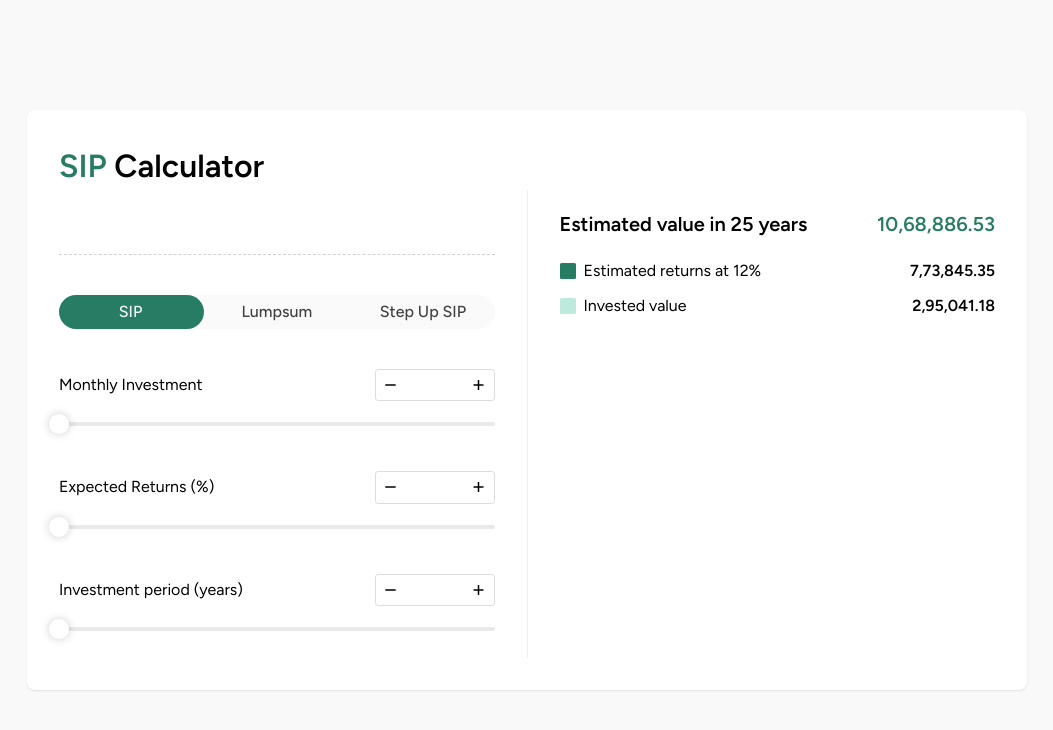
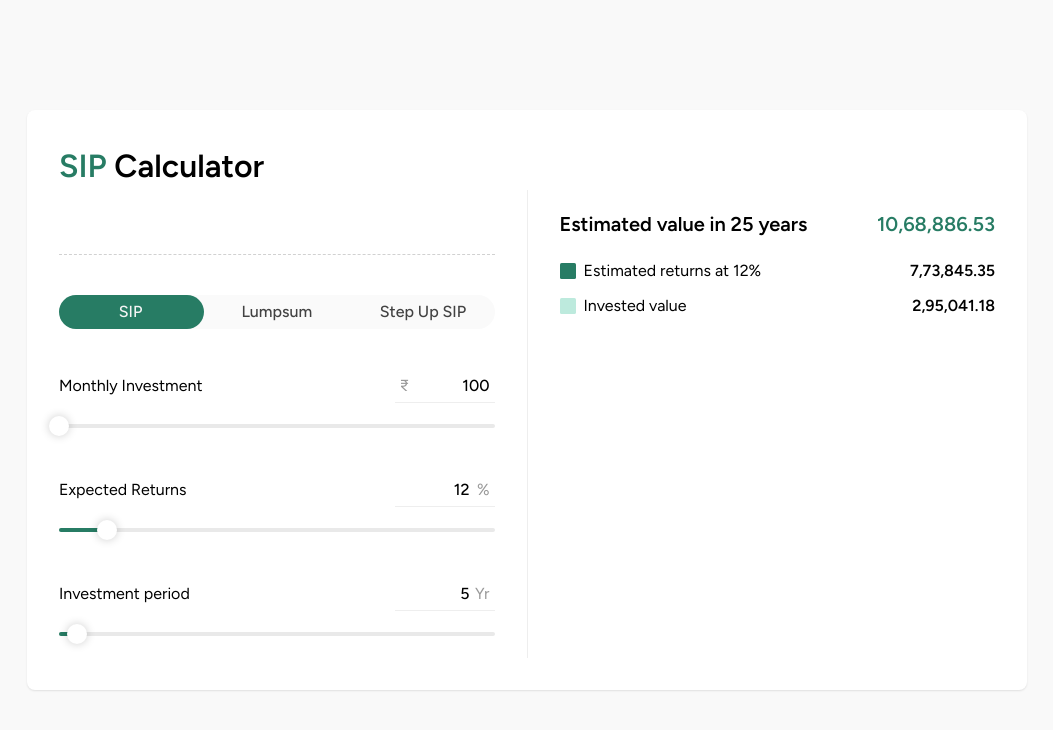
Before and after one commit to rainwalkr/sip-calculator, a React (Vite) app: page / in a window 1280 px wide. Shown: the top 730 px of the page, without its empty margins (113-1166 px from the left). Built offline with nearby package versions, Linux system fonts and the light colour scheme.

Commit message:
feat: SliderWithInputControl - add interactivity

```diff
--- a/src/components/CalculatorCard/CalculatorCard.css
+++ b/src/components/CalculatorCard/CalculatorCard.css
@@ -20,6 +20,6 @@
 
 @media screen and (max-width: 700px) {
     .calculator-wrapper {
-        padding: 1.3rem;
+        padding: 1.4rem;
     }
 }
--- a/src/components/Controls/Controls.tsx
+++ b/src/components/Controls/Controls.tsx
@@ -1,15 +1,43 @@
-import { defaultMode, modes } from '../../configs/calculator'
+import { defaultMode, INVESTMENT_PERIOD_MAX, INVESTMENT_PERIOD_MIN, modes, RETURNS_MAX, RETURNS_MIN, SIP_INVESTMENT_MAX, SIP_INVESTMENT_MIN, SIP_INVESTMENT_STEP } from '../../configs/calculator'
 import RadioButtonGroup from '../RadioButtonGroup/RadioButtonGroup'
 import SliderWithInputControl from '../SliderWithInputControl/SliderWithInputControl'
 import './Controls.css'
 
 export default function Controls() {
     let buttons = modes
+
+    function handleControlChange(field:any,val:number) {
+        console.log(field,val)
+    }
+
     return <div className='controls-wrapper'>
         <div className='actions'></div>
         <RadioButtonGroup buttons={buttons} selected={defaultMode} />
-        <SliderWithInputControl label='Monthly Investment'/>
-        <SliderWithInputControl label='Expected Returns (%)' />
-        <SliderWithInputControl label='Investment period (years)' />
+
+        <SliderWithInputControl label='Monthly Investment'
+            inputNotation='₹'
+            value={100}
+            min={SIP_INVESTMENT_MIN}
+            max={SIP_INVESTMENT_MAX}
+            rangeStep={SIP_INVESTMENT_STEP}
+            change={(value) => handleControlChange('investment',value)} />
+
+        <SliderWithInputControl label='Expected Returns'
+            inputNotation='%'
+            value={12}
+            min={RETURNS_MIN}
+            max={RETURNS_MAX}
+            inputNotationPosition='postfix'
+            step={0.1}
+            isDecimalValue={true}
+            change={(value) => handleControlChange('returns',value)} />
+
+        <SliderWithInputControl label='Investment period'
+            inputNotation='Yr'
+            value={5}
+            min={INVESTMENT_PERIOD_MIN}
+            max={INVESTMENT_PERIOD_MAX}
+            inputNotationPosition='postfix'
+            change={(value) => handleControlChange('period',value)} />
     </div>
 }
--- a/src/components/RadioButtonGroup/RadioButtonGroup.css
+++ b/src/components/RadioButtonGroup/RadioButtonGroup.css
@@ -22,6 +22,12 @@
             transition: .15s ease;
         }
 
+    }
+
+    @media screen and (max-width: 700px) {
+        .btn {
+            padding: .4rem;
+        }
     }
 
     .btn.active~.selection {
--- a/src/components/SliderWithInputControl/SliderWithInputControl.css
+++ b/src/components/SliderWithInputControl/SliderWithInputControl.css
@@ -52,46 +52,91 @@
     }
 }
 
-.increment-decrement-input {
-    max-width: 120px;
-    display: flex;
-    border: 1px solid gainsboro;
-    border-radius: .2rem;
+.line-input-container {
+    position: relative;
+    width: 100px;
 
-    .btn {
-        background: transparent;
+    .line-input {
+        width: 100%;
+        padding: 5px 5px 4px 5px;
         border: none;
-        width: 30px;
-        /* margin: 0 2px; */
+        border-bottom: 1px solid var(--line-input-border-color);
+        outline: none;
+        background-color: transparent;
+        transition: border-color 0.3s;
+        text-align: right;
+        font-weight: var(--fnt-wght-medium);
+
+        &:has(~.line-input-notation.left) {
+            padding-left: 25px;
+        }
+
+        &:has(~.line-input-notation.right) {
+            padding-right: 25px;
+        }
+
+        &:focus {
+            border-color: var(--color-primary);
+        }
+
+        &:invalid {
+            border-color: var(--line-input-invalid-color);
+
+            ~.line-input-notation {
+                color: var(--line-input-invalid-color);
+            }
+        }
+
+        /* for removing arrows */
+        /* Chrome, Safari, Edge, Opera */
+        &::-webkit-outer-spin-button,
+        &::-webkit-inner-spin-button {
+            -webkit-appearance: none;
+            margin: 0;
+        }
+
+        /* Firefox */
+        &[type=number] {
+            -moz-appearance: textfield;
+        }
+
+    }
+
+    .line-input-underline {
+        position: absolute;
+        bottom: 0;
+        left: 0;
+        height: 2px;
+        width: 100%;
+        background-color: var(--color-primary);
+        transform: scaleX(0);
+        transition: transform 0.3s;
+    }
+
+    .line-input:focus+.line-input-underline {
+        transform: scaleX(1);
+    }
+
+    .line-input-notation {
+        position: absolute;
+        top: 0;
+        color: var(--line-input-notation-color);
+        transition: color 0.3s;
+        height: 100%;
         display: flex;
         align-items: center;
-        justify-content: center;
 
-        &:hover {
-            background: whitesmoke;
-            cursor: pointer;
+        &.left {
+            left: 5px;
+        }
+
+        &.right {
+            right: 5px;
         }
     }
 
-    input {
-        width: 100%;
-        font-size: var(--fnt-sz-base);
-        padding: .2rem;
-        text-align: center;
-        border: none;
+    .line-input:focus~.line-input-notation {
+        color: var(--color-primary);
     }
 
-    /* for removing arrows */
-
-    /* Chrome, Safari, Edge, Opera */
-    input::-webkit-outer-spin-button,
-    input::-webkit-inner-spin-button {
-        -webkit-appearance: none;
-        margin: 0;
-    }
-
-    /* Firefox */
-    input[type=number] {
-        -moz-appearance: textfield;
-    }
 }
--- a/src/components/SliderWithInputControl/SliderWithInputControl.tsx
+++ b/src/components/SliderWithInputControl/SliderWithInputControl.tsx
@@ -2,31 +2,65 @@ import Slider from 'rc-slider'
 import 'rc-slider/assets/index.css';
 
 import './SliderWithInputControl.css'
+import { useState } from 'react';
 
 interface SliderWithInputControlProps {
-    label:string
+    label: string
+    value?: number,
+    inputNotation?: null | string,
+    inputNotationPosition?: 'prefix' | 'postfix'
+    min?: number,
+    max?: number,
+    step?: number
+    inputStep?: number | null
+    rangeStep?: number | null
+    isDecimalValue?: boolean
+    change: (value: number) => void
 }
 
-export default function SliderWithInputControl({ label }:SliderWithInputControlProps) {
+export default function SliderWithInputControl({
+    label,
+    value = 1,
+    inputNotation = null,
+    inputNotationPosition = 'prefix',
+    min = 1,
+    max = 100,
+    step = 1,
+    inputStep = null,
+    rangeStep = null,
+    isDecimalValue = false,
+    change
+}: SliderWithInputControlProps) {
 
-    function handleSliderChange(val: unknown) {
-        console.log(val)
-        // if ('vibrate' in navigator) {
-        //     navigator.vibrate(5)
-        // }
+    let [inputValue, setInputValue] = useState(value)
+
+    function handleSliderChange(val: any) {
+        setInputValue(val)
+        change(val)
+    }
+
+    function handleInputChange(e: any) {
+        if (!e.target.value) {
+            //@ts-ignore
+            setInputValue('');
+            return;
+        }
+        let val = isDecimalValue ? parseFloat(e.target.value) : parseInt(e.target.value);
+        setInputValue(val)
+        e.target.checkValidity() && change(val)
     }
 
     return <div className='slider-with-input-control'>
         <div className='input'>
-            <label htmlFor="investment">{label}</label>
-            <div className='increment-decrement-input'>
-                <button className='btn' type="button"><span className="material-symbols-outlined">remove</span></button>
-                <input id='investment' type="number" />
-                <button className='btn' type="button"><span className="material-symbols-outlined">add</span></button>
+            <label>{label}</label>
+            <div className="line-input-container">
+                <input className="line-input" type="number" required min={min} step={inputStep ?? step} max={max} value={inputValue} onChange={handleInputChange} />
+                <div className="line-input-underline"></div>
+                {inputNotation && <div className={'line-input-notation ' + (inputNotationPosition == 'prefix' ? 'left' : 'right')}>{inputNotation}</div>}
             </div>
         </div>
         <div className='range-input-wrapper'>
-            <Slider className="custom-slider" onChange={handleSliderChange} />
+            <Slider className="custom-slider" min={min} step={rangeStep ?? step} max={max} value={inputValue} onChange={handleSliderChange} />
         </div>
     </div>
 }
--- a/src/configs/calculator.ts
+++ b/src/configs/calculator.ts
@@ -13,3 +13,13 @@ export const modes = [
 ]
 
 export const defaultMode = SIP_KEY;
+
+export const SIP_INVESTMENT_MIN = 100;
+export const SIP_INVESTMENT_MAX = 100000;
+export const SIP_INVESTMENT_STEP = 1000;
+export const LUMPSUM_INVESTMENT_MIN = 1000;
+export const LUMPSUM_INVESTMENT_MAX = 10000000;
+export const RETURNS_MIN = 1;
+export const RETURNS_MAX = 100;
+export const INVESTMENT_PERIOD_MIN = 1;
+export const INVESTMENT_PERIOD_MAX = 100;
--- a/src/index.css
+++ b/src/index.css
@@ -21,6 +21,11 @@
 
   /* component color */
   --calc-wrapper-bg-color:white;
+
+  --line-input-border-color:#eee;
+  --line-input-invalid-color:#F44336;
+  --line-input-notation-color:#999;
+  /* --------------- */
 
   --fnt-sz-sm: .8rem;
   --fnt-sz-base: 1rem;
```
